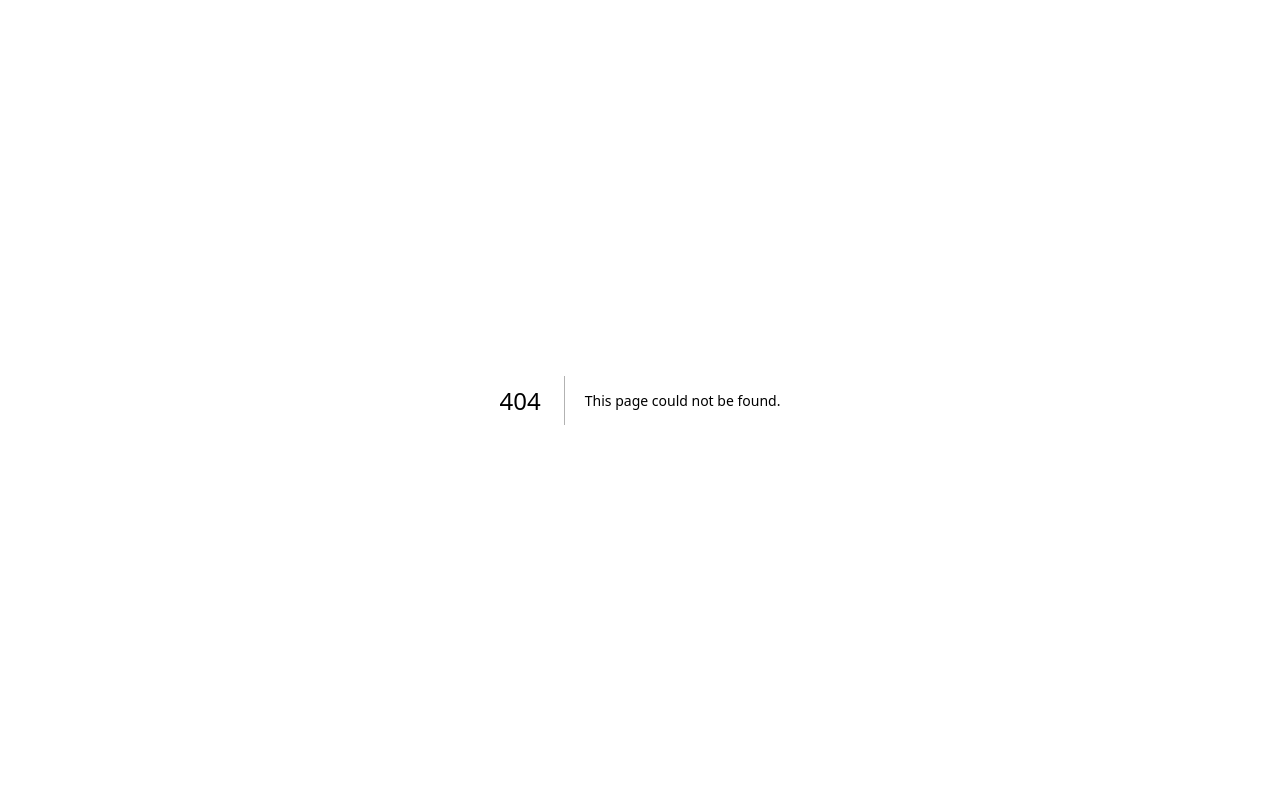
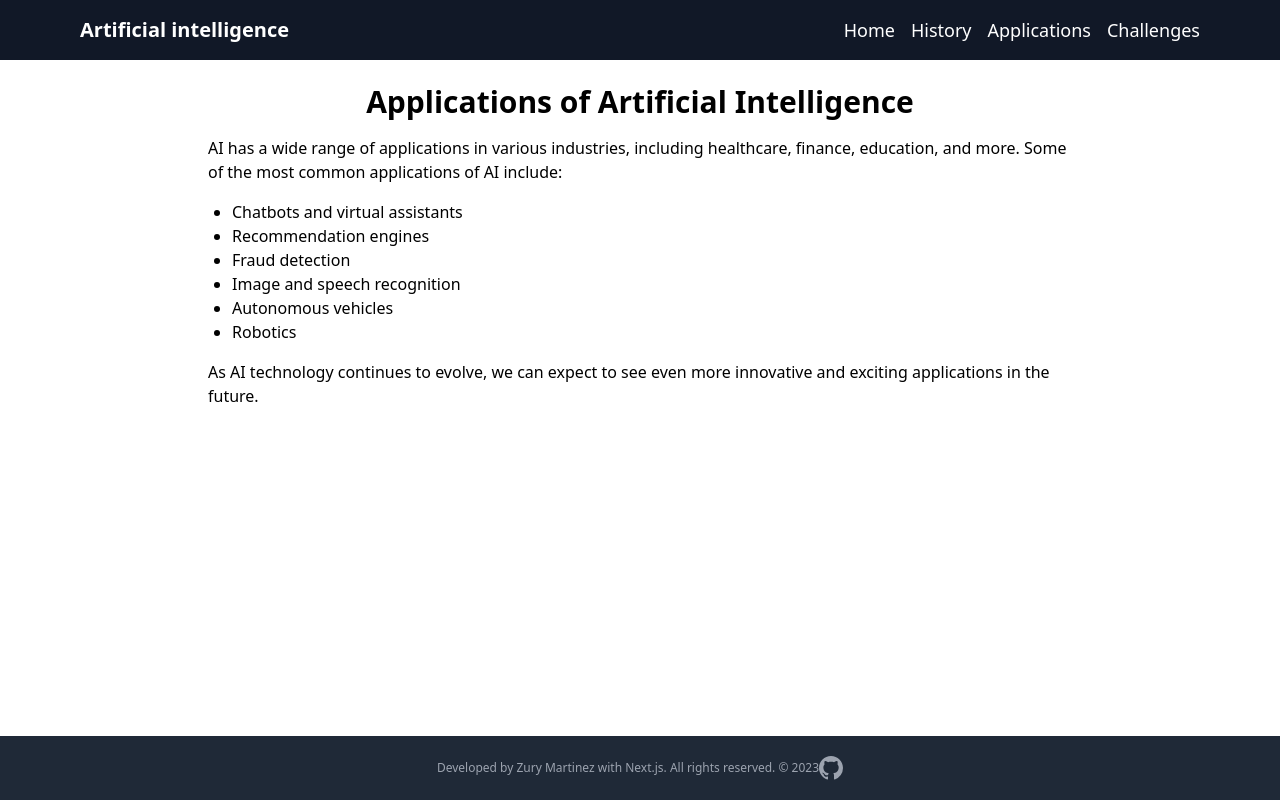
Before and after one commit to ZuryOphre/static-website, a Next.js app: page /applications in a window 1280 px wide. Before the commit this address had no page. Built offline with nearby package versions, Linux system fonts and the light colour scheme.

Commit message:
the applications code has been created
the applications page code has been created and styled with tailwind css

```diff
--- /dev/null
+++ b/pages/applications/index.js
@@ -0,0 +1,30 @@
+import Footer from "../../components/footer";
+import Header from "../../components/header";
+
+function Applications() {
+    return (
+      <>
+      <Header />
+      <div className="max-w-4xl mx-auto px-4 py-6">
+        <h1 className="text-center text-3xl font-bold mb-4">Applications of Artificial Intelligence</h1>
+        <p className="mb-4">
+          AI has a wide range of applications in various industries, including healthcare, finance, education, and more. Some of the most common applications of AI include:
+        </p>
+        <ul className="list-disc pl-6 mb-4">
+          <li>Chatbots and virtual assistants</li>
+          <li>Recommendation engines</li>
+          <li>Fraud detection</li>
+          <li>Image and speech recognition</li>
+          <li>Autonomous vehicles</li>
+          <li>Robotics</li>
+        </ul>
+        <p>
+          As AI technology continues to evolve, we can expect to see even more innovative and exciting applications in the future.
+        </p>
+      </div>
+      <Footer />
+      </>
+    );
+  }
+
+  export default Applications;
```
